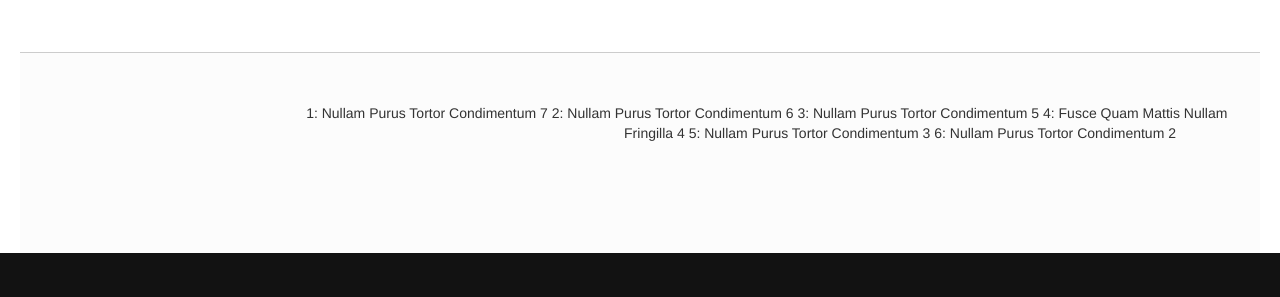
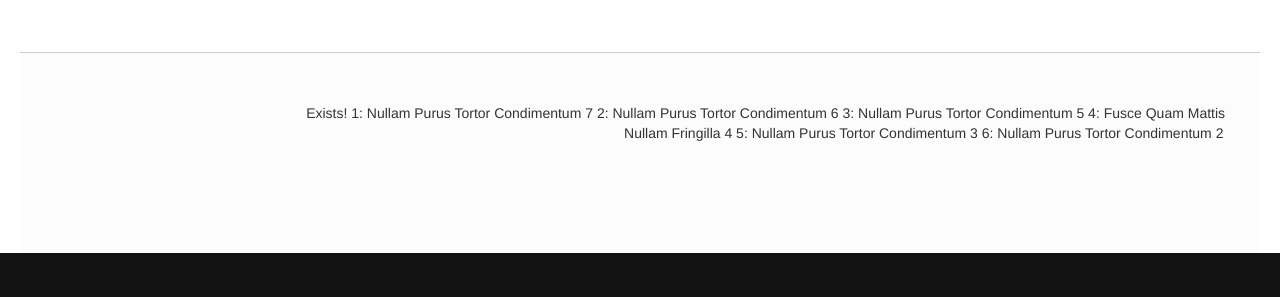
Before and after one commit to wovchko/inklings, a Jekyll site: the page built from index.html, in a window 1280 px wide. Shown: the part 326-623 px from the top of the page. Built offline with Jekyll 4.4.1, drawn with Linux system fonts in a browser that asks for light colours; Markdown is read by kramdown in place of the engine named in the settings; the list of posts is cut into pages by our own code.

Commit message:
changing-up the method of previewing posts as WordPress method didn't work.

```diff
--- a/index.html
+++ b/index.html
@@ -2,7 +2,9 @@
 layout: default
 ---
 {% for post in site.posts %}
-   {% if forloop.first %}{% endif %}
+   {% if forloop.first %}
+     Exists!
+   {% endif %}
      {{ forloop.index }}: {{ post.title }}
 {% else %}
    Nothing to show here.
```
